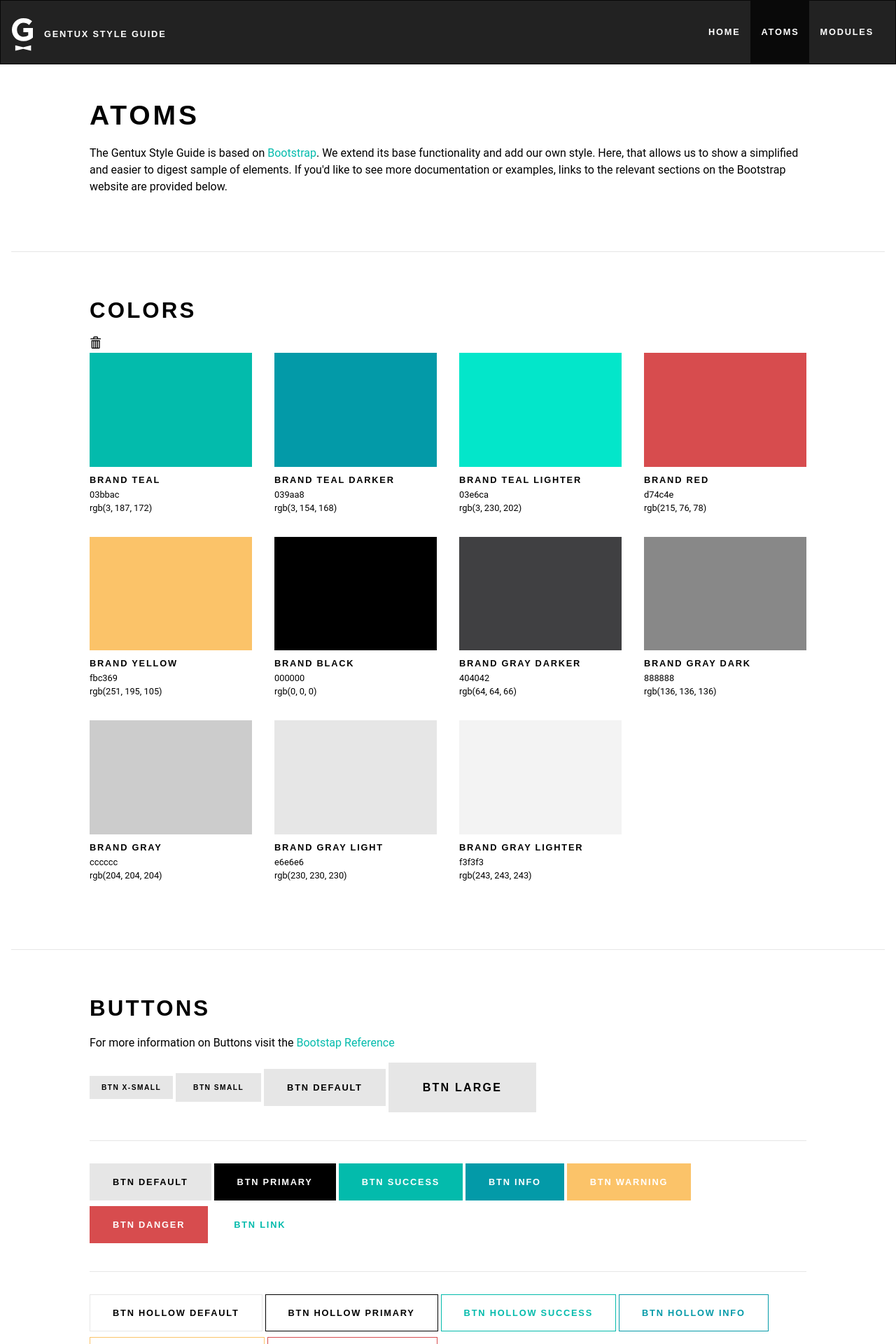
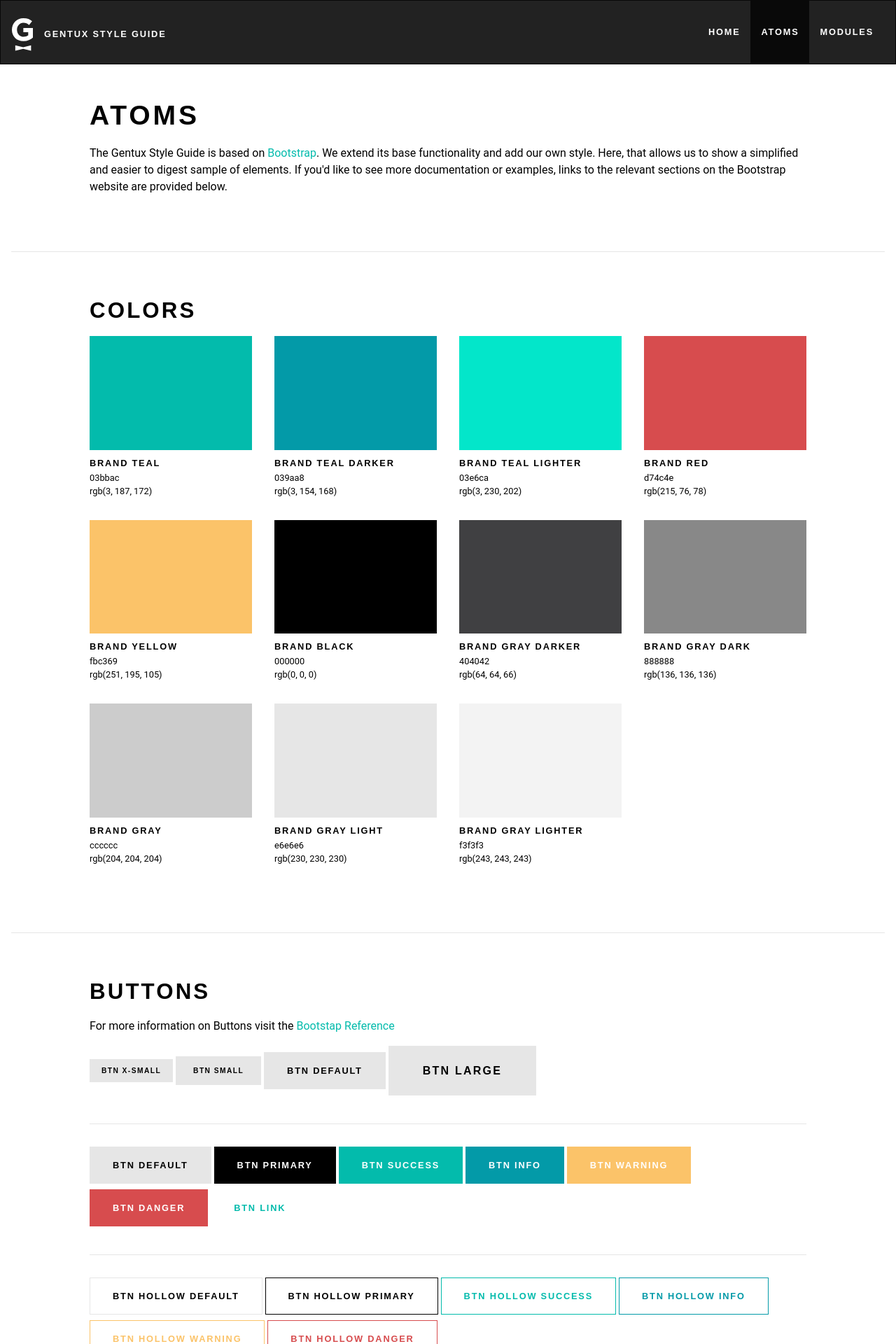
Before and after one commit to generationtux/styleguide, a Jekyll site: the page built from atoms.html, in a window 1280 px wide. Shown: the top 1920 px of the page at 70% size. Built offline with Jekyll 4.4.1, drawn with Linux system fonts in a browser that asks for light colours; comment, search, counter and statistics services are not loaded.

Commit message:
removes glyphicon test

```diff
--- a/_atoms/01-colors.html
+++ b/_atoms/01-colors.html
@@ -1,8 +1,6 @@
 ---
 title: Colors
 ---
-
-<span class="glyphicon glyphicon-trash"></span>
 
       <div class="row">
         <div class="col-sm-3 copy-to-clipboard vspace-xs-btm-lg">
```
